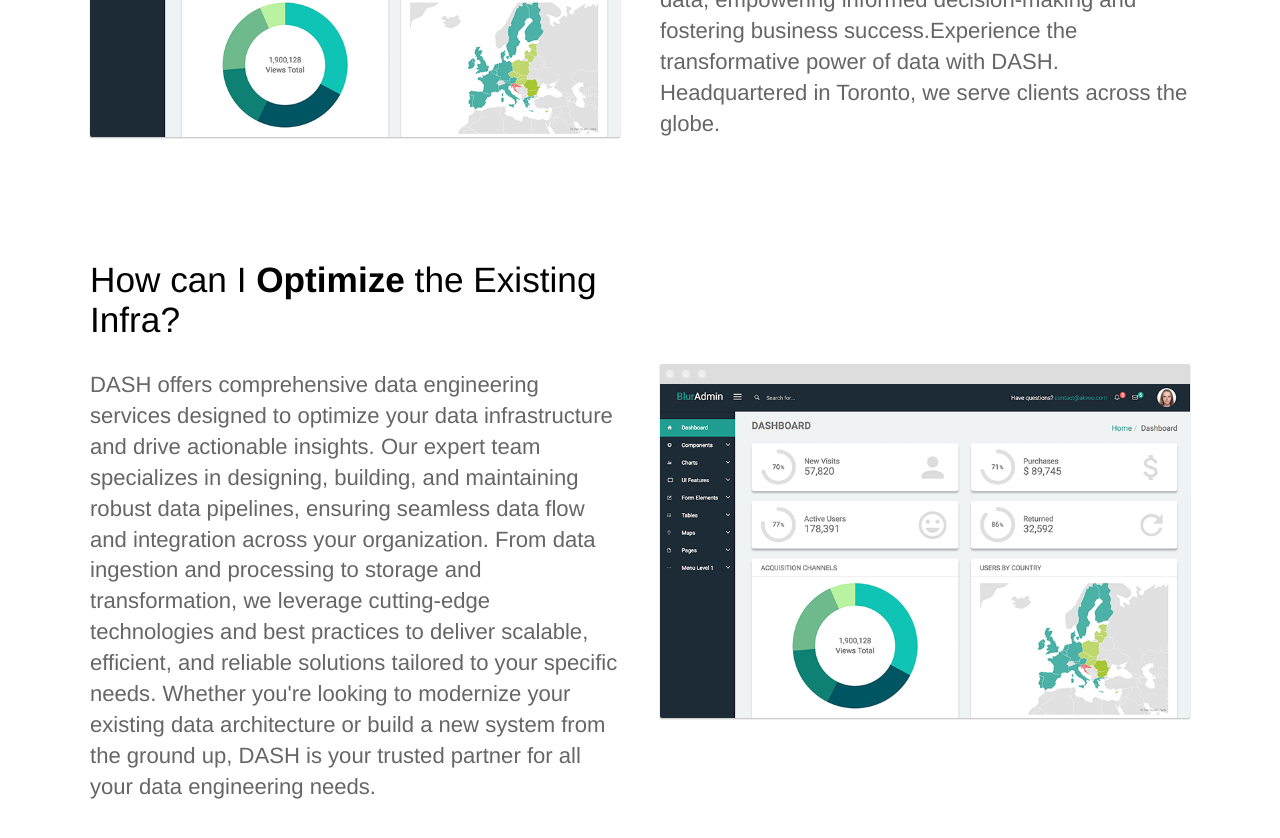
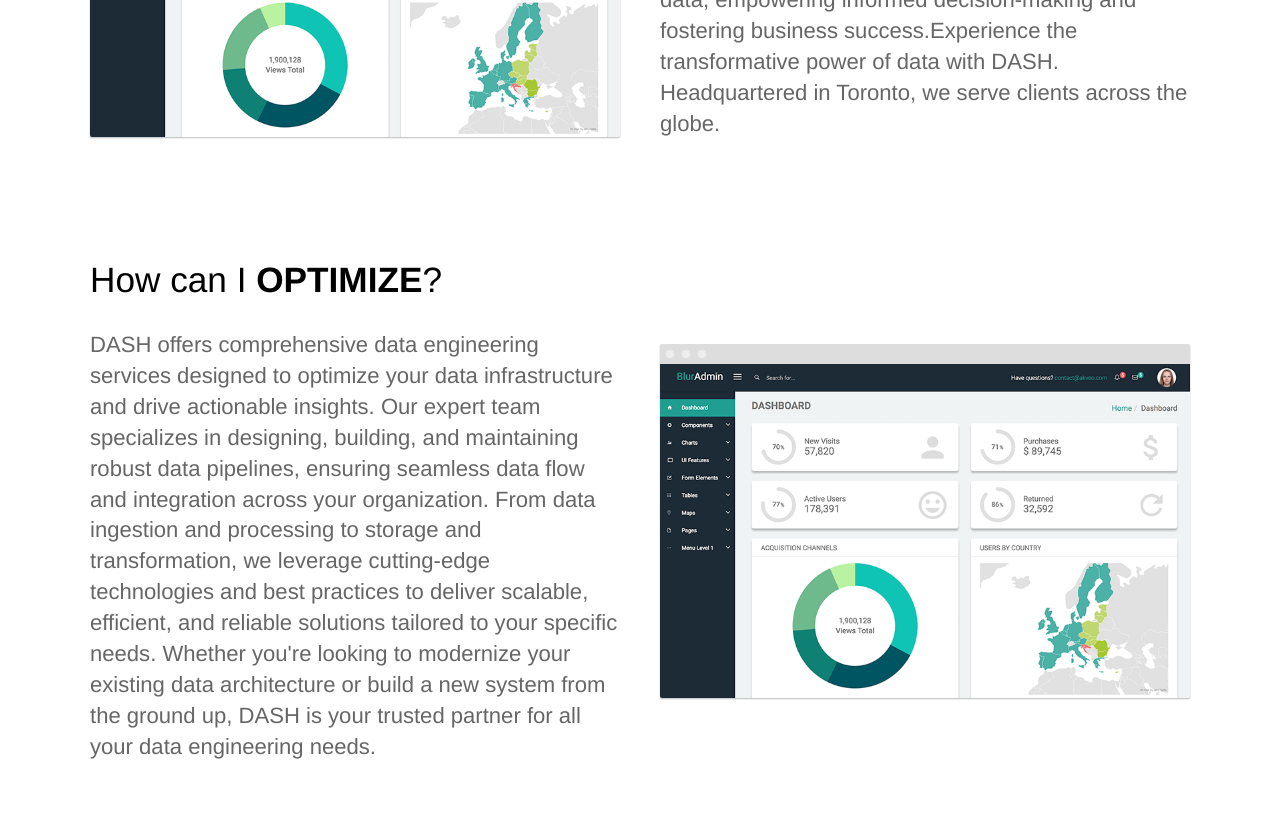
Before and after one commit to abhicanweb/abhicanweb.github.io, a Jekyll site: the page built from index.html, in a window 1280 px wide and 900 px high, scrolled down 1772 px. Shown: the top 838 px of the window. Built offline with Jekyll 4.4.1, drawn with Linux system fonts in a browser that asks for light colours.

Commit message:
Update index.html

```diff
--- a/index.html
+++ b/index.html
@@ -49,7 +49,7 @@
 	<section>
 		<div class="container flex">
 			<div class="text editable">
-				<h2>How can I <strong>Optimize</strong> the Existing Infra?</h2>
+				<h2>How can I <strong>OPTIMIZE</strong>?</h2>
 				<p>DASH offers comprehensive data engineering services designed to optimize your data infrastructure and drive actionable insights.
 					Our expert team specializes in designing, building, and maintaining robust data pipelines, ensuring seamless data flow and integration
 					across your organization. From data ingestion and processing to storage and transformation, we leverage cutting-edge technologies and
```
